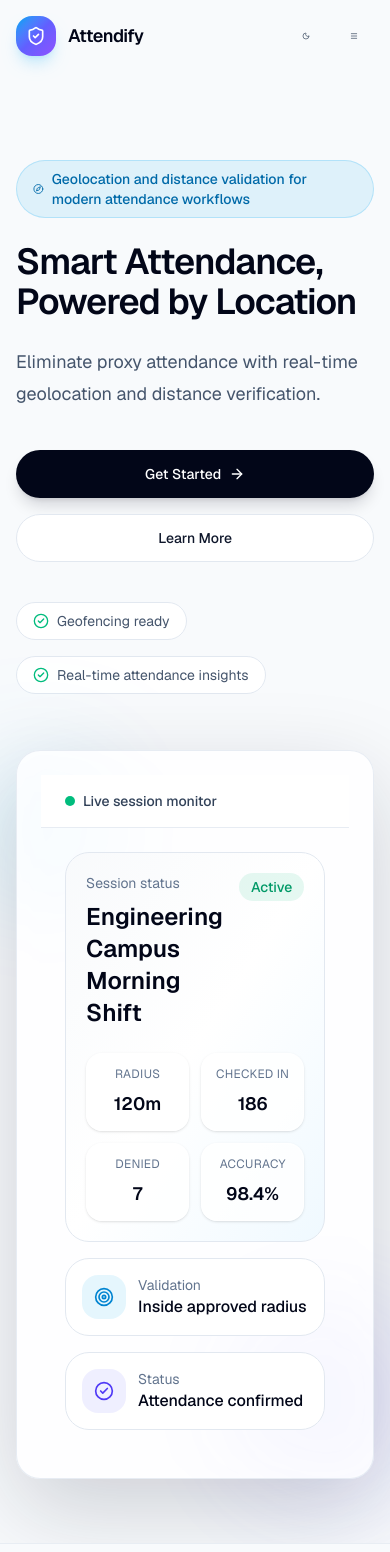
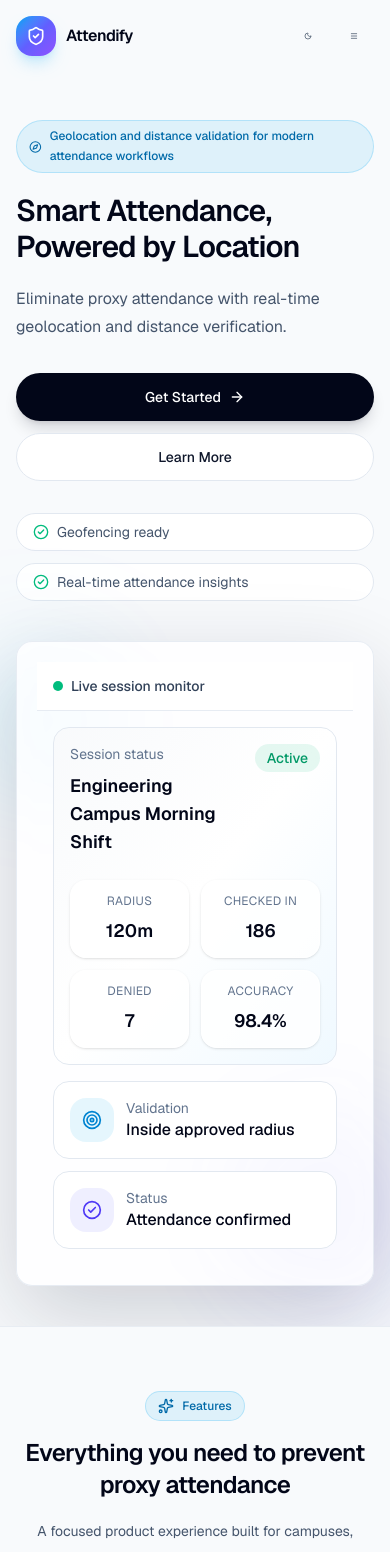
Before and after one commit to Ayomide-Philip/digital-attendance, a Next.js app: page / in a window 390 px wide. Shown: the top 1552 px of the page. Built offline with nearby package versions, Linux system fonts and the light colour scheme.

Commit message:
feat: add Toggle component for theme switching and refactor button implementation

```diff
--- a/app/page.js
+++ b/app/page.js
@@ -22,6 +22,7 @@
   X,
 } from "lucide-react";
 import { useTheme } from "next-themes";
+import Toggle from "@/componet/toggle";
 
 const navigationLinks = [
   { label: "Home", href: "#home" },
@@ -108,7 +109,7 @@
 
   return (
     <Component
-      className={`inline-flex items-center justify-center gap-2 rounded-full px-4 py-2 text-sm font-medium transition-all duration-300 focus-visible:outline-none focus-visible:ring-2 focus-visible:ring-sky-500 focus-visible:ring-offset-2 focus-visible:ring-offset-white dark:focus-visible:ring-offset-slate-950 ${variants[variant]} ${className}`}
+      className={`inline-flex min-h-11 items-center justify-center gap-2 rounded-full px-4 py-2.5 text-sm font-medium transition-all duration-300 focus-visible:outline-none focus-visible:ring-2 focus-visible:ring-sky-500 focus-visible:ring-offset-2 focus-visible:ring-offset-white dark:focus-visible:ring-offset-slate-950 ${variants[variant]} ${className}`}
       {...props}
     >
       {children}
@@ -119,7 +120,7 @@
 function Card({ className = "", children }) {
   return (
     <div
-      className={`rounded-3xl border border-slate-200/80 bg-white/80 p-6 shadow-[0_1px_0_rgba(255,255,255,0.6)] backdrop-blur-xl dark:border-slate-800 dark:bg-slate-950/70 ${className}`}
+      className={`rounded-2xl border border-slate-200/80 bg-white/80 p-5 shadow-[0_1px_0_rgba(255,255,255,0.6)] backdrop-blur-xl sm:rounded-3xl sm:p-6 dark:border-slate-800 dark:bg-slate-950/70 ${className}`}
     >
       {children}
     </div>
@@ -131,14 +132,14 @@
     <div
       className={`mx-auto max-w-3xl ${align === "left" ? "text-left" : "text-center"}`}
     >
-      <div className="mb-4 inline-flex items-center gap-2 rounded-full border border-sky-500/20 bg-sky-500/10 px-4 py-2 text-sm font-medium text-sky-700 dark:text-sky-300">
+      <div className="mb-4 inline-flex items-center gap-2 rounded-full border border-sky-500/20 bg-sky-500/10 px-3 py-1.5 text-xs font-medium text-sky-700 sm:px-4 sm:py-2 sm:text-sm dark:text-sky-300">
         <Sparkles className="h-4 w-4" />
         {eyebrow}
       </div>
-      <h2 className="text-3xl font-semibold tracking-tight text-slate-950 sm:text-4xl dark:text-white">
+      <h2 className="text-2xl font-semibold tracking-tight text-slate-950 sm:text-4xl dark:text-white">
         {title}
       </h2>
-      <p className="mt-4 text-base leading-7 text-slate-600 dark:text-slate-300">
+      <p className="mt-4 text-sm leading-7 text-slate-600 sm:text-base dark:text-slate-300">
         {description}
       </p>
     </div>
@@ -156,6 +157,18 @@
     window.addEventListener("scroll", onScroll, { passive: true });
     return () => window.removeEventListener("scroll", onScroll);
   }, []);
+
+  useEffect(() => {
+    if (!mobileMenuOpen) {
+      document.body.style.overflow = "";
+      return;
+    }
+
+    document.body.style.overflow = "hidden";
+    return () => {
+      document.body.style.overflow = "";
+    };
+  }, [mobileMenuOpen]);
 
   const currentTheme = resolvedTheme ?? theme ?? "light";
   const isDark = currentTheme === "dark";
@@ -176,10 +189,10 @@
             : "border-transparent bg-transparent"
         }`}
       >
-        <div className="mx-auto flex max-w-7xl items-center justify-between px-4 py-4 sm:px-6 lg:px-8">
+        <div className="mx-auto flex max-w-7xl items-center justify-between px-4 py-3.5 sm:px-6 sm:py-4 lg:px-8">
           <a
             href="#home"
-            className="flex items-center gap-3 text-lg font-semibold tracking-tight text-slate-950 dark:text-white"
+            className="flex items-center gap-2.5 text-base font-semibold tracking-tight text-slate-950 sm:gap-3 sm:text-lg dark:text-white"
           >
             <div className="flex h-10 w-10 items-center justify-center rounded-2xl bg-linear-to-br from-sky-500 via-indigo-500 to-violet-500 text-white shadow-lg shadow-sky-500/20">
               <ShieldCheck className="h-5 w-5" />
@@ -200,19 +213,7 @@
           </nav>
 
           <div className="hidden items-center gap-3 lg:flex">
-            <Button
-              as="button"
-              variant="ghost"
-              onClick={() => setTheme(isDark ? "light" : "dark")}
-              className="h-10 w-10 px-0"
-              aria-label="Toggle theme"
-            >
-              {isDark ? (
-                <Sun className="h-4 w-4" />
-              ) : (
-                <Moon className="h-4 w-4" />
-              )}
-            </Button>
+            <Toggle />
             <Button as="a" href="#contact" variant="ghost">
               <LogIn className="h-4 w-4" />
               Sign In
@@ -227,7 +228,7 @@
             </Button>
           </div>
 
-          <div className="flex items-center gap-2 lg:hidden">
+          <div className="flex items-center gap-1.5 lg:hidden">
             <Button
               as="button"
               variant="ghost"
@@ -261,7 +262,7 @@
             onClick={() => setMobileMenuOpen(false)}
             aria-label="Close menu"
           />
-          <div className="absolute right-0 top-0 h-full w-full max-w-sm border-l border-slate-200 bg-white p-6 shadow-2xl dark:border-slate-800 dark:bg-slate-950">
+          <div className="absolute right-0 top-0 h-full w-full max-w-sm border-l border-slate-200 bg-white p-5 sm:p-6 shadow-2xl dark:border-slate-800 dark:bg-slate-950">
             <div className="flex items-center justify-between">
               <div className="flex items-center gap-3 text-lg font-semibold">
                 <div className="flex h-10 w-10 items-center justify-center rounded-2xl bg-linear-to-br from-sky-500 via-indigo-500 to-violet-500 text-white">
@@ -280,7 +281,7 @@
               </Button>
             </div>
 
-            <div className="mt-10 space-y-2">
+            <div className="mt-8 space-y-2 sm:mt-10">
               {navigationLinks.map((link) => (
                 <a
                   key={link.label}
@@ -294,7 +295,7 @@
               ))}
             </div>
 
-            <div className="mt-8 grid gap-3">
+            <div className="mt-7 grid gap-3 sm:mt-8">
               <Button
                 as="a"
                 href="#contact"
@@ -327,29 +328,29 @@
         </div>
       ) : null}
 
-      <main className="pt-24 sm:pt-28">
-        <section className="relative min-h-screen overflow-hidden">
-          <div className="mx-auto flex min-h-screen max-w-7xl items-center px-4 py-16 sm:px-6 lg:px-8">
-            <div className="grid w-full items-center gap-14 lg:grid-cols-2 lg:gap-12">
+      <main className="pt-20 sm:pt-24 lg:pt-28">
+        <section className="relative min-h-[calc(100svh-5rem)] overflow-hidden sm:min-h-screen">
+          <div className="mx-auto flex min-h-[calc(100svh-5rem)] max-w-7xl items-center px-4 py-10 sm:min-h-screen sm:px-6 sm:py-14 lg:px-8 lg:py-16">
+            <div className="grid w-full items-center gap-10 sm:gap-12 lg:grid-cols-2 lg:gap-12">
               <div className="max-w-2xl animate-fade-up">
-                <div className="mb-6 inline-flex items-center gap-2 rounded-full border border-sky-500/20 bg-sky-500/10 px-4 py-2 text-sm font-medium text-sky-700 dark:text-sky-300">
+                <div className="mb-5 inline-flex items-center gap-2 rounded-full border border-sky-500/20 bg-sky-500/10 px-3 py-1.5 text-xs leading-relaxed font-medium text-sky-700 sm:mb-6 sm:px-4 sm:py-2 sm:text-sm dark:text-sky-300">
                   <Compass className="h-4 w-4" />
                   Geolocation and distance validation for modern attendance
                   workflows
                 </div>
-                <h1 className="text-4xl font-semibold tracking-tight text-slate-950 sm:text-5xl lg:text-7xl dark:text-white">
+                <h1 className="text-3xl font-semibold tracking-tight text-slate-950 sm:text-5xl lg:text-7xl dark:text-white">
                   Smart Attendance, Powered by Location
                 </h1>
-                <p className="mt-6 max-w-xl text-lg leading-8 text-slate-600 sm:text-xl dark:text-slate-300">
+                <p className="mt-5 max-w-xl text-base leading-7 text-slate-600 sm:mt-6 sm:text-xl sm:leading-8 dark:text-slate-300">
                   Eliminate proxy attendance with real-time geolocation and
                   distance verification.
                 </p>
-                <div className="mt-10 flex flex-col gap-4 sm:flex-row">
+                <div className="mt-8 flex flex-col gap-3 sm:mt-10 sm:flex-row sm:gap-4">
                   <Button
                     as="a"
                     href="#contact"
                     variant="primary"
-                    className="h-12 px-6 text-base"
+                    className="h-12 w-full px-6 text-base sm:w-auto"
                   >
                     Get Started
                     <ArrowRight className="h-4 w-4" />
@@ -358,12 +359,12 @@
                     as="a"
                     href="#features"
                     variant="secondary"
-                    className="h-12 px-6 text-base"
+                    className="h-12 w-full px-6 text-base sm:w-auto"
                   >
                     Learn More
                   </Button>
                 </div>
-                <div className="mt-10 flex flex-wrap items-center gap-4 text-sm text-slate-600 dark:text-slate-400">
+                <div className="mt-8 flex flex-col items-stretch gap-3 text-sm text-slate-600 sm:mt-10 sm:flex-row sm:flex-wrap sm:items-center sm:gap-4 dark:text-slate-400">
                   <div className="flex items-center gap-2 rounded-full border border-slate-200 bg-white px-4 py-2 dark:border-slate-800 dark:bg-slate-950">
                     <CheckCircle2 className="h-4 w-4 text-emerald-500" />
                     Geofencing ready
@@ -379,20 +380,20 @@
                 <div className="absolute -left-8 top-6 h-28 w-28 rounded-full bg-sky-400/20 blur-3xl dark:bg-sky-500/20" />
                 <div className="absolute -right-8 bottom-0 h-40 w-40 rounded-full bg-indigo-500/20 blur-3xl dark:bg-indigo-500/20" />
                 <Card className="relative overflow-hidden p-0 shadow-[0_30px_90px_rgba(15,23,42,0.18)] dark:shadow-[0_30px_90px_rgba(2,6,23,0.45)]">
-                  <div className="border-b border-slate-200/80 bg-white/90 px-6 py-4 dark:border-slate-800 dark:bg-slate-950/90">
+                  <div className="border-b border-slate-200/80 bg-white/90 px-4 py-3.5 sm:px-6 sm:py-4 dark:border-slate-800 dark:bg-slate-950/90">
                     <div className="flex items-center gap-2 text-sm font-medium text-slate-700 dark:text-slate-300">
                       <div className="h-2.5 w-2.5 rounded-full bg-emerald-500" />
                       Live session monitor
                     </div>
                   </div>
-                  <div className="grid gap-4 p-6">
-                    <div className="rounded-3xl border border-slate-200 bg-linear-to-br from-slate-50 via-white to-sky-50 p-5 dark:border-slate-800 dark:from-slate-900 dark:via-slate-950 dark:to-slate-900">
+                  <div className="grid gap-4 p-4 sm:p-6">
+                    <div className="rounded-2xl border border-slate-200 bg-linear-to-br from-slate-50 via-white to-sky-50 p-4 sm:rounded-3xl sm:p-5 dark:border-slate-800 dark:from-slate-900 dark:via-slate-950 dark:to-slate-900">
                       <div className="flex items-start justify-between gap-4">
                         <div>
                           <p className="text-sm text-slate-500 dark:text-slate-400">
                             Session status
                           </p>
-                          <h3 className="mt-2 text-2xl font-semibold text-slate-950 dark:text-white">
+                          <h3 className="mt-2 text-lg font-semibold text-slate-950 sm:text-2xl dark:text-white">
                             Engineering Campus Morning Shift
                           </h3>
                         </div>
@@ -422,8 +423,8 @@
                       </div>
                     </div>
 
-                    <div className="grid gap-4 sm:grid-cols-2">
-                      <div className="rounded-3xl border border-slate-200 bg-white p-4 dark:border-slate-800 dark:bg-slate-950">
+                    <div className="grid gap-3 sm:gap-4 sm:grid-cols-2">
+                      <div className="rounded-2xl border border-slate-200 bg-white p-4 sm:rounded-3xl dark:border-slate-800 dark:bg-slate-950">
                         <div className="flex items-center gap-3">
                           <div className="flex h-11 w-11 items-center justify-center rounded-2xl bg-sky-500/10 text-sky-600 dark:text-sky-400">
                             <Target className="h-5 w-5" />
@@ -438,7 +439,7 @@
                           </div>
                         </div>
                       </div>
-                      <div className="rounded-3xl border border-slate-200 bg-white p-4 dark:border-slate-800 dark:bg-slate-950">
+                      <div className="rounded-2xl border border-slate-200 bg-white p-4 sm:rounded-3xl dark:border-slate-800 dark:bg-slate-950">
                         <div className="flex items-center gap-3">
                           <div className="flex h-11 w-11 items-center justify-center rounded-2xl bg-indigo-500/10 text-indigo-600 dark:text-indigo-400">
                             <CheckCircle2 className="h-5 w-5" />
@@ -463,7 +464,7 @@
 
         <section
           id="features"
-          className="border-t border-slate-200/70 py-24 dark:border-slate-800"
+          className="border-t border-slate-200/70 py-16 sm:py-20 lg:py-24 dark:border-slate-800"
         >
           <div className="mx-auto max-w-7xl px-4 sm:px-6 lg:px-8">
             <SectionHeader
@@ -471,7 +472,7 @@
               title="Everything you need to prevent proxy attendance"
               description="A focused product experience built for campuses, offices, and events that need reliable presence verification."
             />
-            <div className="mt-14 grid gap-6 sm:grid-cols-2 xl:grid-cols-3">
+            <div className="mt-10 grid gap-4 sm:mt-14 sm:gap-6 sm:grid-cols-2 xl:grid-cols-3">
               {features.map((feature, index) => {
                 const Icon = feature.icon;
                 return (
@@ -482,7 +483,7 @@
                     <div className="flex h-12 w-12 items-center justify-center rounded-2xl bg-linear-to-br from-sky-500/15 to-indigo-500/15 text-sky-600 transition group-hover:scale-105 dark:text-sky-400">
                       <Icon className="h-5 w-5" />
                     </div>
-                    <h3 className="mt-5 text-xl font-semibold text-slate-950 dark:text-white">
+                    <h3 className="mt-4 text-lg font-semibold text-slate-950 sm:mt-5 sm:text-xl dark:text-white">
                       {feature.title}
                     </h3>
                     <p className="mt-3 text-sm leading-6 text-slate-600 dark:text-slate-300">
@@ -497,7 +498,7 @@
 
         <section
           id="how-it-works"
-          className="border-t border-slate-200/70 py-24 dark:border-slate-800"
+          className="border-t border-slate-200/70 py-16 sm:py-20 lg:py-24 dark:border-slate-800"
         >
           <div className="mx-auto max-w-7xl px-4 sm:px-6 lg:px-8">
             <SectionHeader
@@ -505,17 +506,17 @@
               title="Attendance verification in three simple steps"
               description="The flow is intentionally simple so administrators can set it up quickly and users can check in without friction."
             />
-            <div className="mt-14 grid gap-6 lg:grid-cols-3">
+            <div className="mt-10 grid gap-4 sm:mt-14 sm:gap-6 lg:grid-cols-3">
               {steps.map((step) => (
                 <Card key={step.number} className="relative overflow-hidden">
-                  <div className="absolute right-4 top-4 text-5xl font-semibold text-slate-100 dark:text-slate-900">
+                  <div className="absolute right-4 top-4 text-4xl font-semibold text-slate-100 sm:text-5xl dark:text-slate-900">
                     {step.number}
                   </div>
                   <div className="relative">
                     <div className="flex h-14 w-14 items-center justify-center rounded-2xl bg-linear-to-br from-sky-500 to-indigo-500 text-base font-semibold text-white shadow-lg shadow-sky-500/20">
                       {step.number}
                     </div>
-                    <h3 className="mt-6 text-xl font-semibold text-slate-950 dark:text-white">
+                    <h3 className="mt-5 text-lg font-semibold text-slate-950 sm:mt-6 sm:text-xl dark:text-white">
                       {step.title}
                     </h3>
                     <p className="mt-3 text-sm leading-6 text-slate-600 dark:text-slate-300">
@@ -528,15 +529,15 @@
           </div>
         </section>
 
-        <section className="border-t border-slate-200/70 py-24 dark:border-slate-800">
+        <section className="border-t border-slate-200/70 py-16 sm:py-20 lg:py-24 dark:border-slate-800">
           <div className="mx-auto max-w-7xl px-4 sm:px-6 lg:px-8">
-            <Card className="relative overflow-hidden border-slate-200 bg-linear-to-br from-slate-950 via-slate-900 to-slate-800 px-8 py-14 text-center text-white shadow-[0_35px_100px_rgba(2,6,23,0.35)] dark:border-slate-800">
+            <Card className="relative overflow-hidden border-slate-200 bg-linear-to-br from-slate-950 via-slate-900 to-slate-800 px-5 py-10 text-center text-white shadow-[0_35px_100px_rgba(2,6,23,0.35)] sm:px-8 sm:py-14 dark:border-slate-800">
               <div className="pointer-events-none absolute inset-0 bg-[radial-gradient(circle_at_top,rgba(56,189,248,0.18),transparent_30%),radial-gradient(circle_at_bottom_right,rgba(99,102,241,0.22),transparent_30%)]" />
               <div className="relative mx-auto max-w-3xl">
                 <p className="text-sm font-medium uppercase tracking-[0.28em] text-sky-300">
                   Start now
                 </p>
-                <h2 className="mt-4 text-3xl font-semibold tracking-tight sm:text-4xl">
+                <h2 className="mt-4 text-2xl font-semibold tracking-tight sm:text-4xl">
                   Start Managing Attendance the Smart Way
                 </h2>
                 <p className="mt-4 text-base leading-7 text-slate-300">
@@ -549,7 +550,7 @@
                     as="a"
                     href="#contact"
                     variant="secondary"
-                    className="h-12 bg-white px-6 text-base text-slate-950 hover:bg-slate-100 dark:bg-white dark:text-slate-950"
+                    className="h-12 w-full bg-white px-6 text-base text-slate-950 hover:bg-slate-100 sm:w-auto dark:bg-white dark:text-slate-950"
                   >
                     Create Your First Session
                     <ArrowRight className="h-4 w-4" />
@@ -562,9 +563,9 @@
 
         <footer
           id="contact"
-          className="border-t border-slate-200/70 py-12 dark:border-slate-800"
+          className="border-t border-slate-200/70 py-10 sm:py-12 dark:border-slate-800"
         >
-          <div className="mx-auto grid max-w-7xl gap-10 px-4 sm:px-6 lg:grid-cols-2 lg:px-8">
+          <div className="mx-auto grid max-w-7xl gap-8 px-4 sm:gap-10 sm:px-6 lg:grid-cols-2 lg:px-8">
             <div>
               <div className="flex items-center gap-3 text-lg font-semibold text-slate-950 dark:text-white">
                 <div className="flex h-10 w-10 items-center justify-center rounded-2xl bg-linear-to-br from-sky-500 via-indigo-500 to-violet-500 text-white">
@@ -578,7 +579,7 @@
               </p>
             </div>
 
-            <div className="grid gap-6 sm:grid-cols-2">
+            <div className="grid gap-8 sm:gap-6 sm:grid-cols-2">
               <div>
                 <h3 className="text-sm font-semibold uppercase tracking-[0.2em] text-slate-950 dark:text-white">
                   Links
--- a/componet/toggle.js
+++ b/componet/toggle.js
@@ -1,14 +1,53 @@
 "use client";
 import { Moon, Sun } from "lucide-react";
 import { useTheme } from "next-themes";
+import { useEffect, useState } from "react";
 export default function Toggle() {
   const { theme, setTheme } = useTheme();
+  const [mounted, setMounted] = useState(false);
+  // When mounted on client, now we can show the UI
+  // eslint-disable-next-line react-hooks/set-state-in-effect
+  useEffect(() => setMounted(true), []);
+  if (!mounted) return null;
   return (
-    <button
-      className="bg-blue-500"
+    <Button
+      as="button"
+      variant="ghost"
       onClick={() => setTheme(theme === "dark" ? "light" : "dark")}
+      className="h-10 w-10 px-0"
+      aria-label="Toggle theme"
     >
-      {theme === "dark" ? <Sun /> : <Moon />}
-    </button>
+      {theme === "dark" ? (
+        <Sun className="h-4 w-4" />
+      ) : (
+        <Moon className="h-4 w-4" />
+      )}
+    </Button>
   );
 }
+
+function Button({
+  className = "",
+  variant = "primary",
+  as: Component = "button",
+  children,
+  ...props
+}) {
+  const variants = {
+    primary:
+      "bg-slate-950 text-white shadow-lg shadow-slate-950/15 hover:-translate-y-0.5 hover:bg-slate-800 dark:bg-white dark:text-slate-950 dark:hover:bg-slate-200",
+    secondary:
+      "border border-slate-200 bg-white text-slate-900 hover:border-slate-300 hover:bg-slate-50 dark:border-slate-800 dark:bg-slate-950 dark:text-slate-100 dark:hover:bg-slate-900",
+    ghost:
+      "text-slate-700 hover:bg-slate-100 hover:text-slate-950 dark:text-slate-300 dark:hover:bg-slate-900 dark:hover:text-white",
+  };
+
+  return (
+    <Component
+      className={`inline-flex min-h-11 items-center justify-center gap-2 rounded-full px-4 py-2.5 text-sm font-medium transition-all duration-300 focus-visible:outline-none focus-visible:ring-2 focus-visible:ring-sky-500 focus-visible:ring-offset-2 focus-visible:ring-offset-white dark:focus-visible:ring-offset-slate-950 ${variants[variant]} ${className}`}
+      {...props}
+    >
+      {children}
+    </Component>
+  );
+}
```
